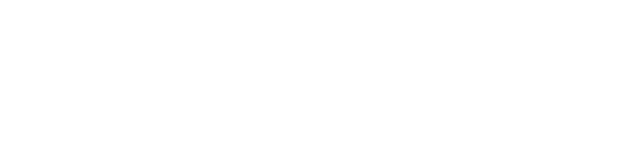
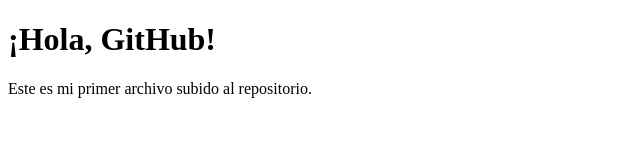
Before and after one commit to pablocoronado669/curso_repo, a plain HTML site: page index.html in a window 1280 px wide. Shown: the whole page, without its empty margins (0-640 px from the left). Drawn offline with Linux system fonts and the light colour scheme.

Commit message:
agrego index.html de prueba

```diff
--- a/index.html
+++ b/index.html
@@ -1,6 +1,10 @@
 <!DOCTYPE html>
+<html lang="es">
 <head>
-    <title>
-        Prueba de repo
-    </title>
+    <title>Prueba de repo</title>
 </head>
+<body>
+    <h1>¡Hola, GitHub!</h1>
+    <p>Este es mi primer archivo subido al repositorio.</p>
+</body>
+</html>
```
